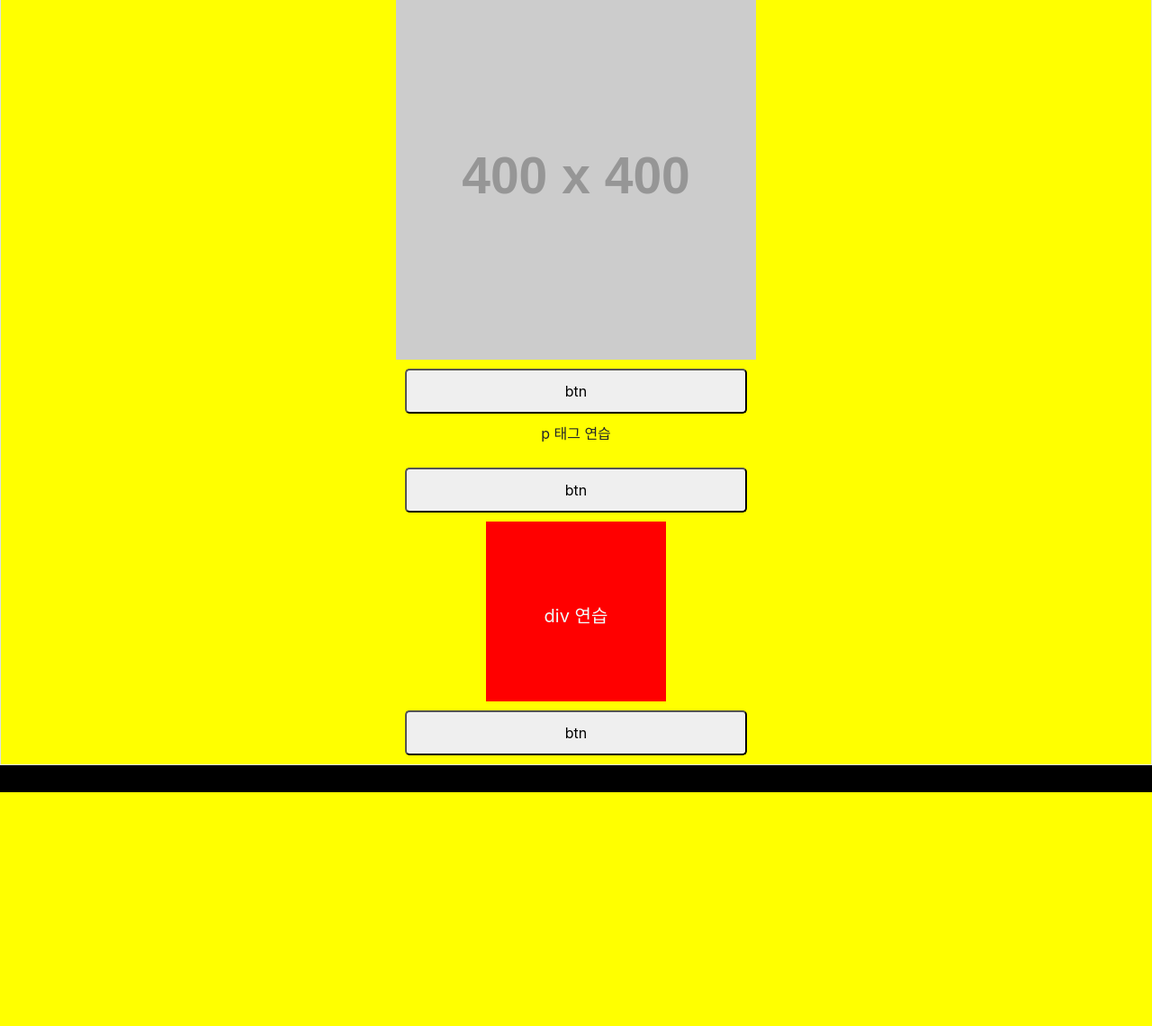
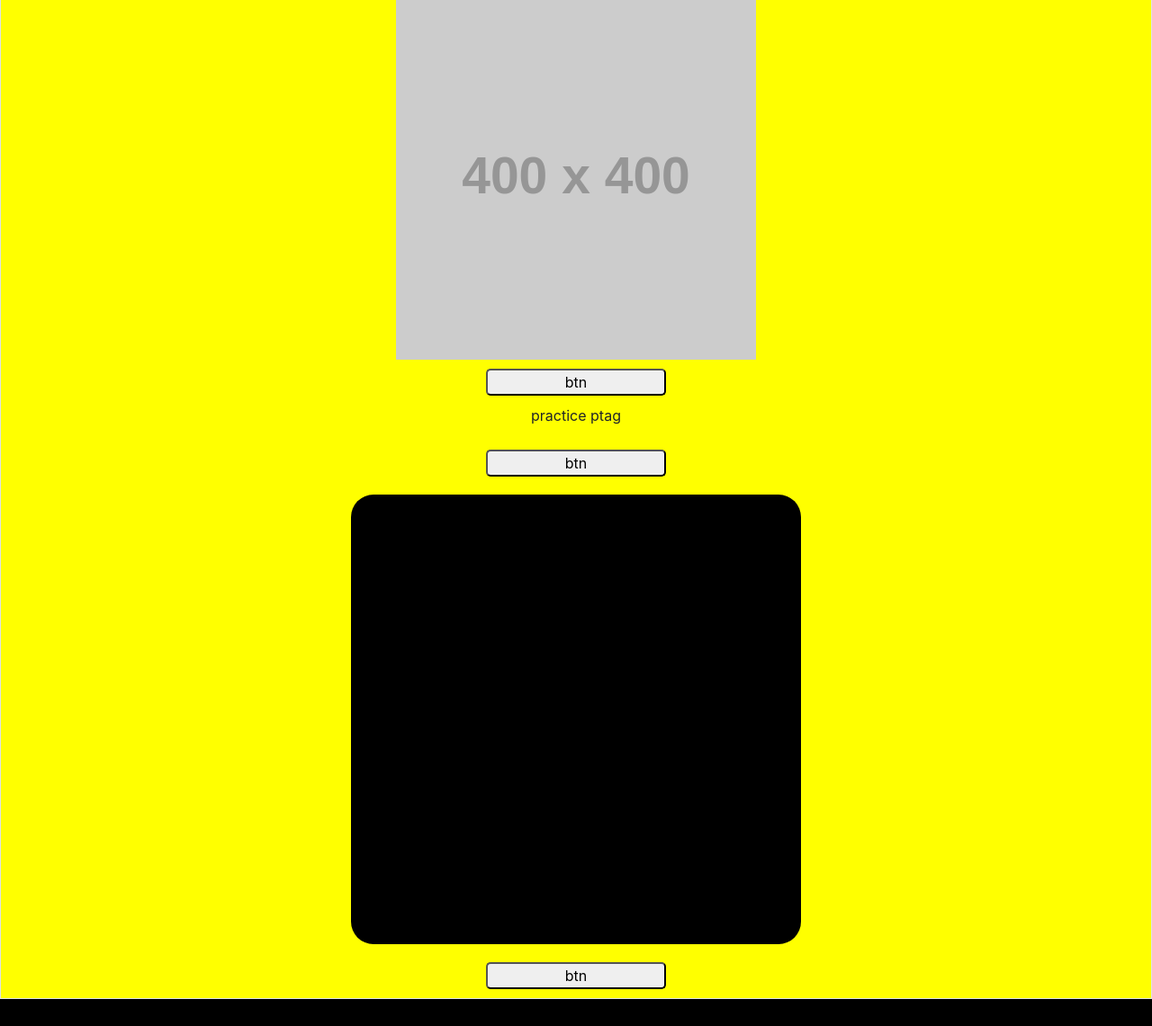
Before and after one commit to kdj-star/TIL, a Django app: page /practice/ in a window 1280 px wide. Shown: the part 57-1198 px from the top of the page at 90% size. Before the commit the page ends 938 px from the top, so only its background shows below. Run offline with Django 5.2, Linux system fonts and the light colour scheme; grey boxes labelled with a size stand in for pictures from a placeholder-image service; some libraries are stand-ins or nearby versions.

Commit message:
자바스크립트 연습 수정

```diff
--- a/portfolio/pjt/static/js/func.js
+++ b/portfolio/pjt/static/js/func.js
@@ -64,7 +64,7 @@ function practice_image(){
 
    image = document.getElementById('practice-image');
 
-   image.src = "https://dummyimage.com/400x400/f00/fff"
+   image.src = "https://dummyimage.com/400x400/0f0/00f";
 
 
 }
@@ -73,7 +73,7 @@ function practice_ptag(){
 
     image = document.getElementById('practice-ptag');
 
-    image.innerText = "변경됨"
+    image.innerText = "변경됨";
 
 
  }
@@ -82,6 +82,21 @@ function practice_ptag(){
 
     image = document.getElementById('practice-div');
 
-    image.style.backgroundColor = 'gray'
+    image.style.backgroundColor = 'gray';
 
  }
+
+ function a(){
+
+
+    alert('a')
+
+    image = document.getElementById('practice-image');
+
+    alert(image);
+
+    image.src = "https://dummyimage.com/400x400/000/0ff"
+
+
+
+ }
--- a/portfolio/pjt/templates/apps/index.html
+++ b/portfolio/pjt/templates/apps/index.html
@@ -6,7 +6,7 @@
     <div class="inner">
         <div class="block" id="first-block" onclick="ChangeColor()"></div>
         <a href="{% url 'apps:lotto' %}"><div class="block"></div></a>
-        <div class="block"></div>
+        <a href="{% url 'apps:practice' %}"><div class="block"></div></a>
     </div>
     <div class="inner">
         <div class="block"></div>
--- a/portfolio/pjt/templates/apps/practice.html
+++ b/portfolio/pjt/templates/apps/practice.html
@@ -2,17 +2,12 @@
 {% block content %}
 
 <div class="border" style="justify-content: center; align-items: center;">
-
-    <img id="practice-image" src="https://dummyimage.com/400x400/000/fff" alt="" style="width: 400px; height: 400px;">
-    <button style="width: 380px; height: 50px; border-radius:5px; margin: 10px;" onclick="practice_image()">btn</button>
-
-    <p id="practice-ptag" align="left">p 태그 연습</p>
-    <button style="width: 380px; height: 50px; border-radius:5px; margin: 10px;" onclick="practice_ptag()">btn</button>
-
-    <div id="practice-div" style="background-color: red; width:200px; height:200px; justify-content: center; align-items:center;">
-        <p style="font-size: 20px; margin-top: 90px;  color: azure;">div 연습</p>
-    </div>
-    <button style="width: 380px; height: 50px; border-radius:5px; margin: 10px;" onclick="practice_div()">btn</button>
+    <img id="practice-image" src="https://dummyimage.com/400x400/000/fff" alt="">
+    <button  onclick="practice_image()"style='width:200px; height:50; border-radius:5px; margin:10px;'>btn</button>
+    <p id = "practice-ptag" >practice ptag </p>
+    <button  onclick="practice_ptag()"style='width:200px; height:50; border-radius:5px; margin:10px;'>btn</button>
+    <div id="practice-div" style="background-color: black; width:500px; height: 500px; border-radius: 25px; margin:10px;"></div>
+    <button  onclick="practice_div()"style='width:200px; height:50; border-radius:5px; margin:10px;'>btn</button>
 
 </div>
 
```
